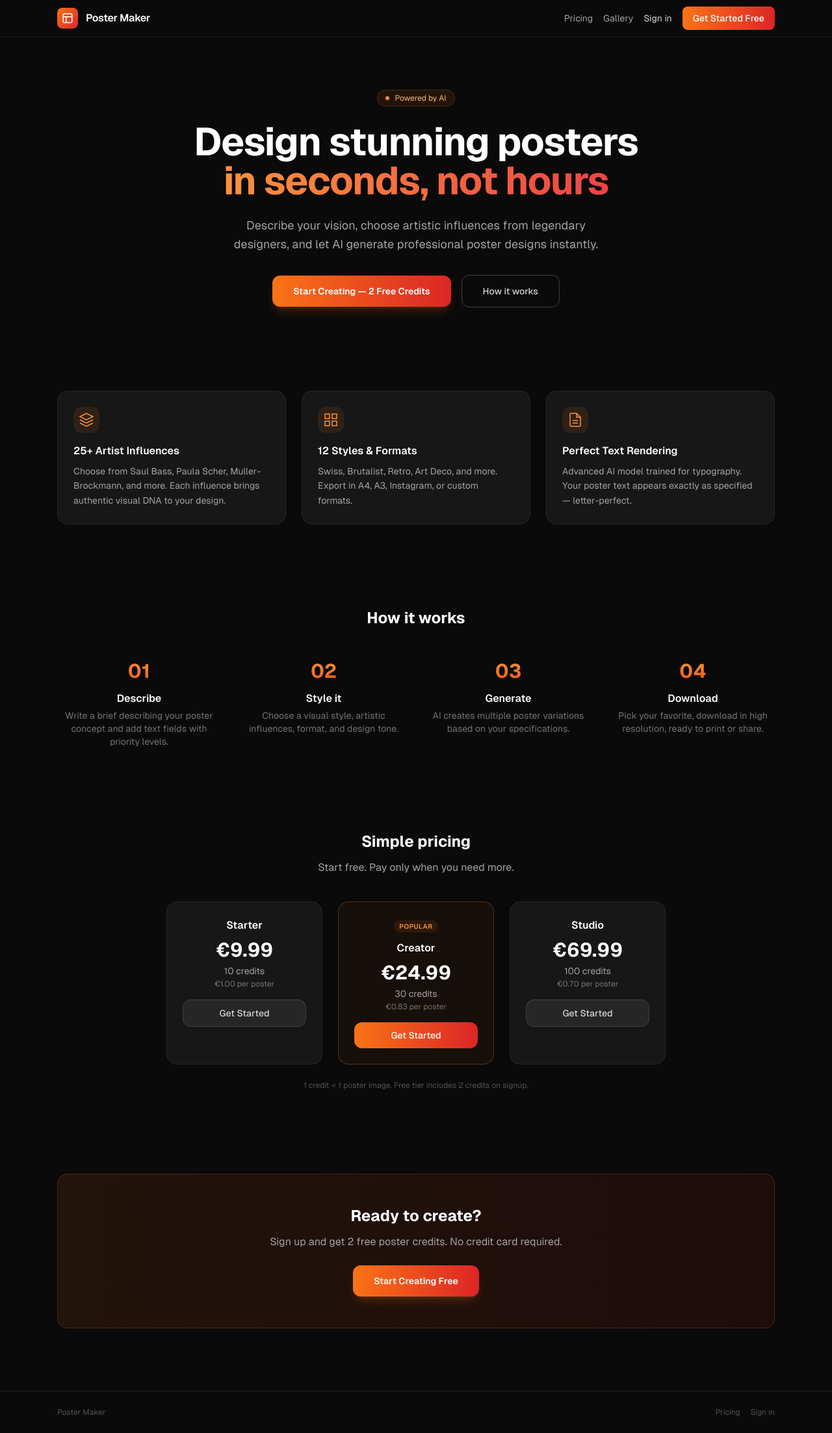
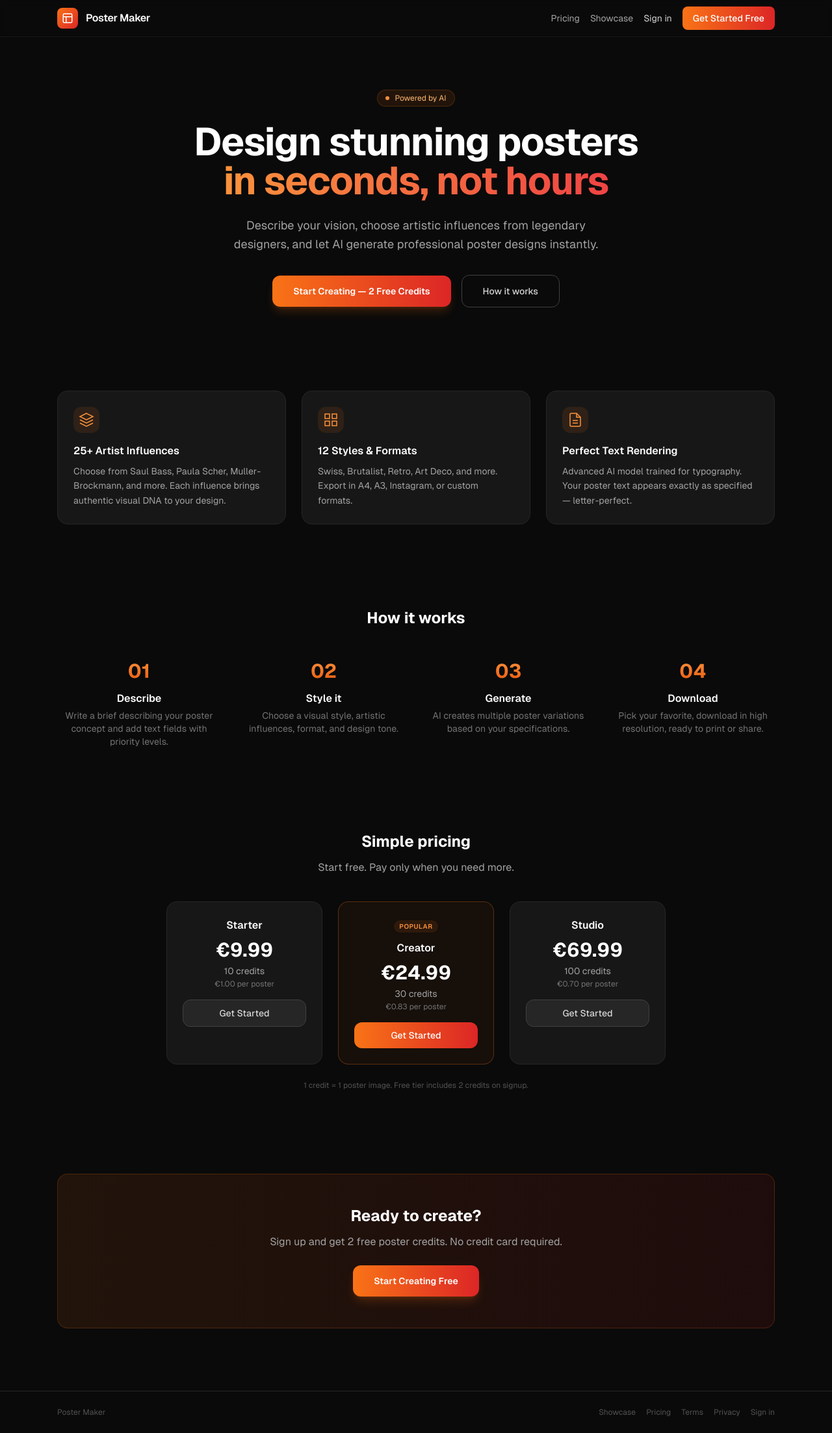
Before and after one commit to sergioB79/posterMaker, a Next.js app: page / in a window 1280 px wide. Shown: the whole page at 65% size. Built offline with nearby package versions, Linux system fonts and the light colour scheme.

Commit message:
Add showcase links to landing page, create page, and footer
https://claude.ai/code/session_01MUdUWk3vem9r9sHg2dn1N8

```diff
--- a/src/app/create/page.tsx
+++ b/src/app/create/page.tsx
@@ -256,6 +256,7 @@ function CreateContent() {
               </Link>
             )}
             <Link href="/gallery" className="text-xs text-neutral-400 hover:text-orange-300 transition-colors">Gallery</Link>
+            <Link href="/showcase" className="text-xs text-neutral-400 hover:text-orange-300 transition-colors">Showcase</Link>
             <div className="flex items-center gap-2">
               {session.user.image ? (
                 <img src={session.user.image} alt="" className="w-7 h-7 rounded-full border border-neutral-700" />
--- a/src/app/page.tsx
+++ b/src/app/page.tsx
@@ -18,7 +18,7 @@ export default function LandingPage() {
           </div>
           <div className="flex items-center gap-4">
             <Link href="/pricing" className="text-sm text-neutral-400 hover:text-white transition-colors">Pricing</Link>
-            <Link href="/gallery" className="text-sm text-neutral-400 hover:text-white transition-colors">Gallery</Link>
+            <Link href="/showcase" className="text-sm text-neutral-400 hover:text-white transition-colors">Showcase</Link>
             <Link href="/auth/signin" className="text-sm text-neutral-300 hover:text-white transition-colors">Sign in</Link>
             <Link href="/auth/signin" className="rounded-lg bg-gradient-to-r from-orange-500 to-red-600 hover:from-orange-600 hover:to-red-700 text-white font-medium px-4 py-2 text-sm transition-all">
               Get Started Free
@@ -138,7 +138,10 @@ export default function LandingPage() {
         <div className="max-w-6xl mx-auto px-4 sm:px-6 py-6 flex items-center justify-between text-xs text-neutral-600">
           <span>Poster Maker</span>
           <div className="flex items-center gap-4">
+            <Link href="/showcase" className="hover:text-neutral-400 transition-colors">Showcase</Link>
             <Link href="/pricing" className="hover:text-neutral-400 transition-colors">Pricing</Link>
+            <Link href="/terms" className="hover:text-neutral-400 transition-colors">Terms</Link>
+            <Link href="/privacy" className="hover:text-neutral-400 transition-colors">Privacy</Link>
             <Link href="/auth/signin" className="hover:text-neutral-400 transition-colors">Sign in</Link>
           </div>
         </div>
```
